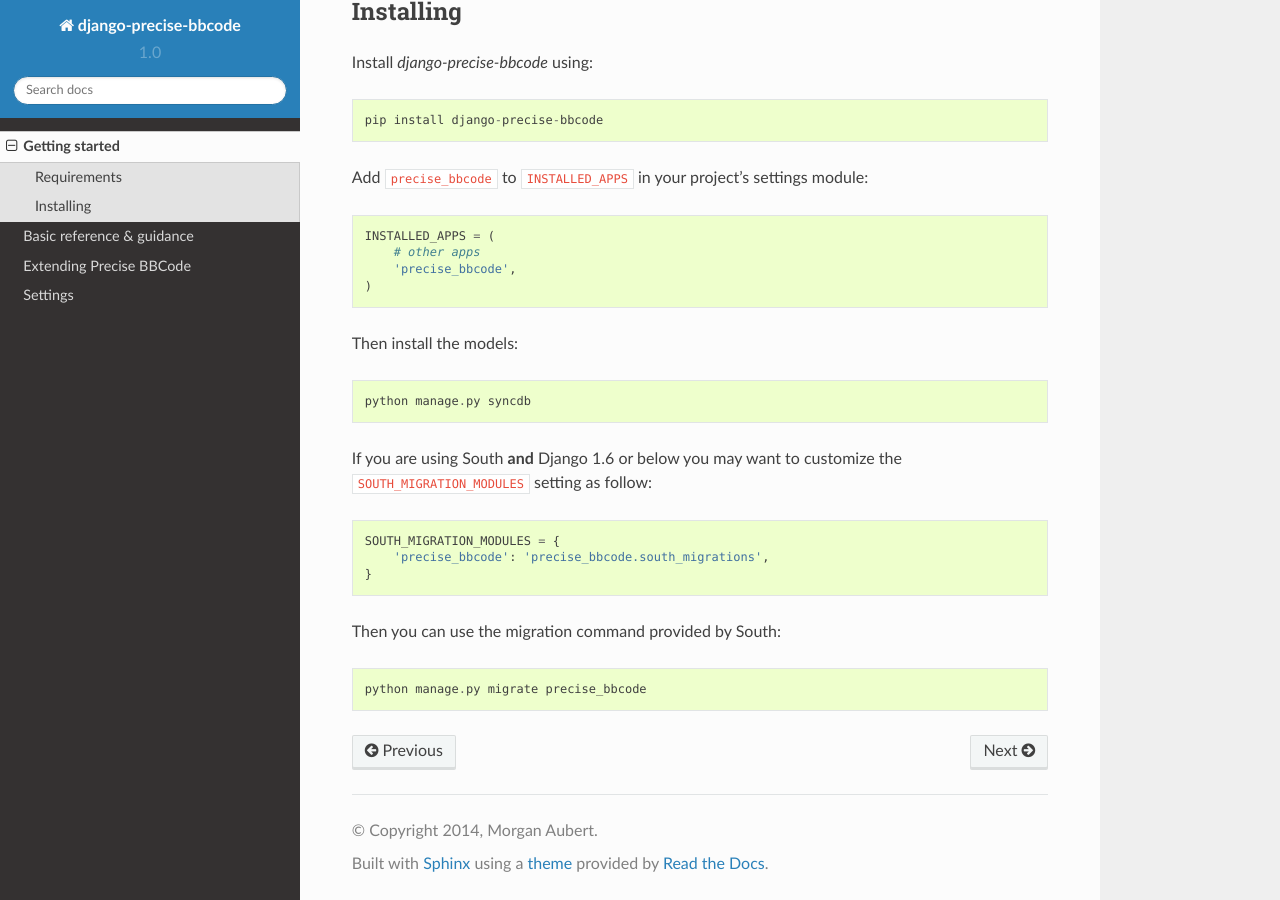
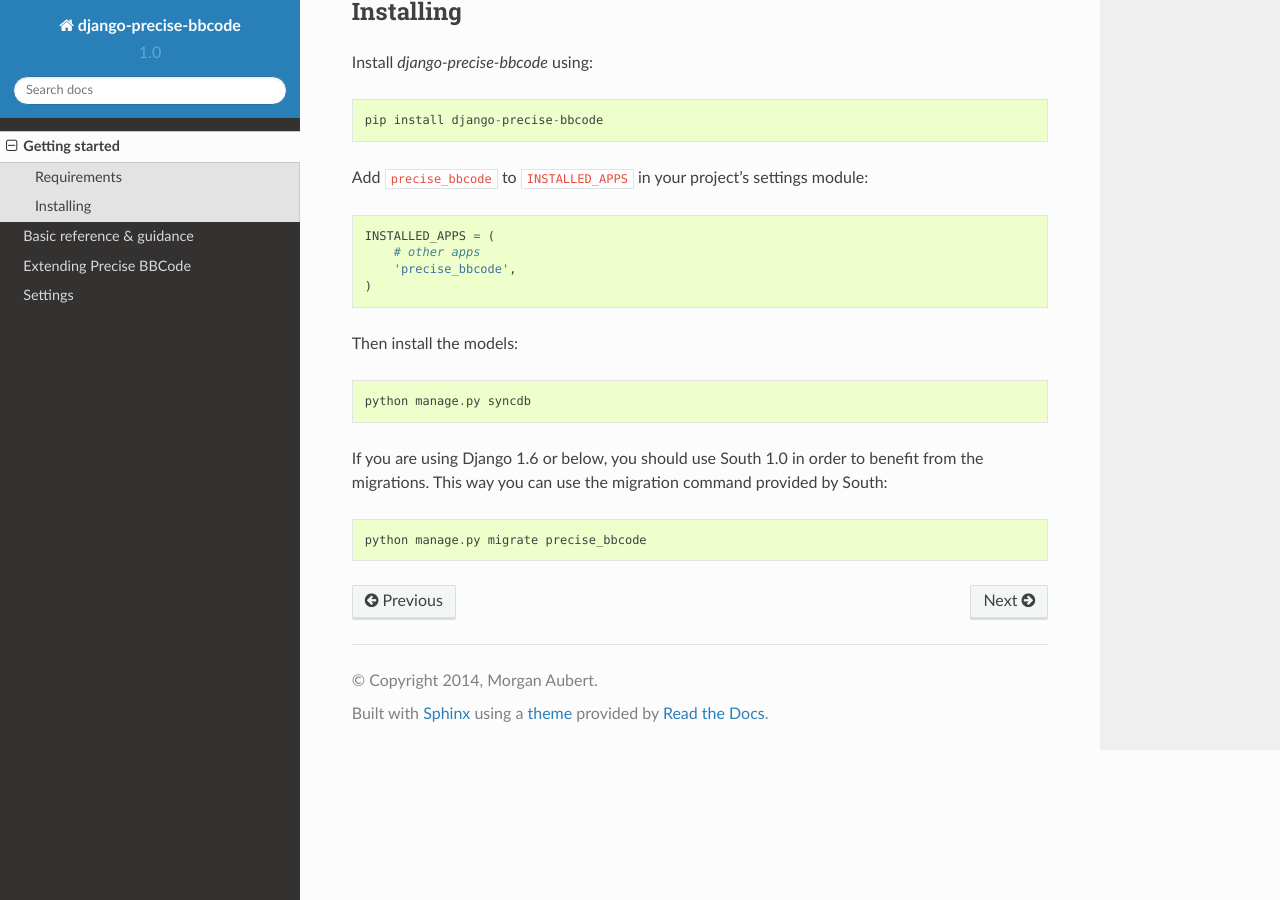
Before and after one commit to ellmetha/django-precise-bbcode, a Sphinx documentation site: the page built from docs/getting_started.rst, in a window 1280 px wide and 900 px high, scrolled down 617 px. Built offline with Sphinx 7.4.7 and the Read the Docs theme 2.0.0, drawn with Linux system fonts in a browser that asks for light colours.

Commit message:
Doc updated

```diff
--- a/docs/basic_reference/storing_bbcodes.rst
+++ b/docs/basic_reference/storing_bbcodes.rst
@@ -10,6 +10,6 @@
     class Post(models.Model):
         content = BBCodeTextField()
 
-A ``BBCodeTextField`` field contributes two columns to the model instead of a standard single column : one is used to save the BBCode content ; the other one keeps the corresponding HTML markup. The HTML content of such a field can then be displayed in any template by using its rendered attribute::
+A ``BBCodeTextField`` field contributes two columns to the model instead of a standard single column : one is used to save the BBCode content ; the other one keeps the corresponding HTML markup. The HTML content of such a field can then be displayed in any template by using its ``rendered`` attribute::
 
     {{ post.content.rendered }}
--- a/docs/extending_precise_bbcode/custom_placeholders.rst
+++ b/docs/extending_precise_bbcode/custom_placeholders.rst
@@ -40,8 +40,8 @@
 
 Each bbcode placeholder must have a ``name`` attribute and can operate in two different ways:
 
-* The ``BBCodePlaceholder`` subclass provides a ``pattern`` attribute, which is a valid regular expression. In this case, a given content will be valid in the context of the placeholder if it match this regular expression
-* The ``BBCodePlaceholder`` subclass implements a ``validate`` method. This method is used to check whether a given content is valid according to the placeholder definition associated to it
+* The ``BBCodePlaceholder`` subclass provides a ``pattern`` attribute, which is a valid regular expression. In this case, a given content will be valid in the context of the placeholder if it matches this regular expression
+* The ``BBCodePlaceholder`` subclass implements a ``validate`` method. This method is used to check whether a given content is valid according to the placeholder definition associated to it and should return ``True`` or ``False``
 
 Defining placeholders based on a regular expression pattern
 ~~~~~~~~~~~~~~~~~~~~~~~~~~~~~~~~~~~~~~~~~~~~~~~~~~~~~~~~~~~
--- a/docs/extending_precise_bbcode/custom_smilies.rst
+++ b/docs/extending_precise_bbcode/custom_smilies.rst
@@ -4,11 +4,11 @@
 
 *Django-precise-bbcode* does not come with some built-in smilies but supports adding custom smilies and emoticons through the Django admin.
 
-To add a smiley, just go to the admin page and you will see a new 'Smilies' section. In this section you can create and edit custom smilies. The smileys defined through the Django admin are then used by the built-in BBCode parser to transform any *smiley code* to the corresponding HTML.
+To add a smiley, just go to the admin page and you will see a new 'Smileys' section. In this section you can create and edit custom smilies. The smileys defined through the Django admin are then used by the built-in BBCode parser to transform any *smiley code* to the corresponding HTML.
 
 Adding a smiley consists in filling at least the following fields:
 
-* ``code``: The smiley code - it's the textual shortcut that the end users will use to include emoticons inside their bbcode contents. This text can be composed of any character without whitespace characters
+* ``code``: The smiley code - it's the textual shortcut that the end users will use to include emoticons inside their bbcode contents. This text can be composed of any character without whitespace characters (eg. ``;)`` or ``-_-``)
 * ``image``: The smiley image
 
 The size at which the emoticon image is rendered can also be specified by using the ``image_width`` and ``image_height`` fields.
--- a/docs/extending_precise_bbcode/custom_tags.rst
+++ b/docs/extending_precise_bbcode/custom_tags.rst
@@ -9,7 +9,7 @@
 
 *The easy way.*
 
-*Django-precise-bbcode* provides a ``BBCodeTag`` model which can be seen as a helper to allow end users to easily define BBCode tags. Just go to the admin page and you will see a new 'BBCode tags' section. In this section you can create and edit custom BBCode tags. These are then used by the built-in BBCode parser to render any BBCode content.
+*Django-precise-bbcode* provides a ``BBCodeTag`` model which can be seen as a helper to allow end users to easily define BBCode tags. Just go to the admin page and you will see a new 'BBCodes' section. In this section you can create and edit custom BBCode tags. These are then used by the built-in BBCode parser to render any BBCode content.
 
 Adding a custom BBCode tag consists in defining at least two values in the associated admin form, both its usage (tag definition) and its HTML replacement code.
 
--- a/docs/getting_started.rst
+++ b/docs/getting_started.rst
@@ -41,15 +41,7 @@
 
     python manage.py syncdb
 
-If you are using South **and** Django 1.6 or below you may want to customize the ``SOUTH_MIGRATION_MODULES`` setting as follow:
-
-::
-
-  SOUTH_MIGRATION_MODULES = {
-      'precise_bbcode': 'precise_bbcode.south_migrations',
-  }
-
-Then you can use the migration command provided by South:
+If you are using Django 1.6 or below, you should use South 1.0 in order to benefit from the migrations. This way you can use the migration command provided by South:
 
 ::
 
```
